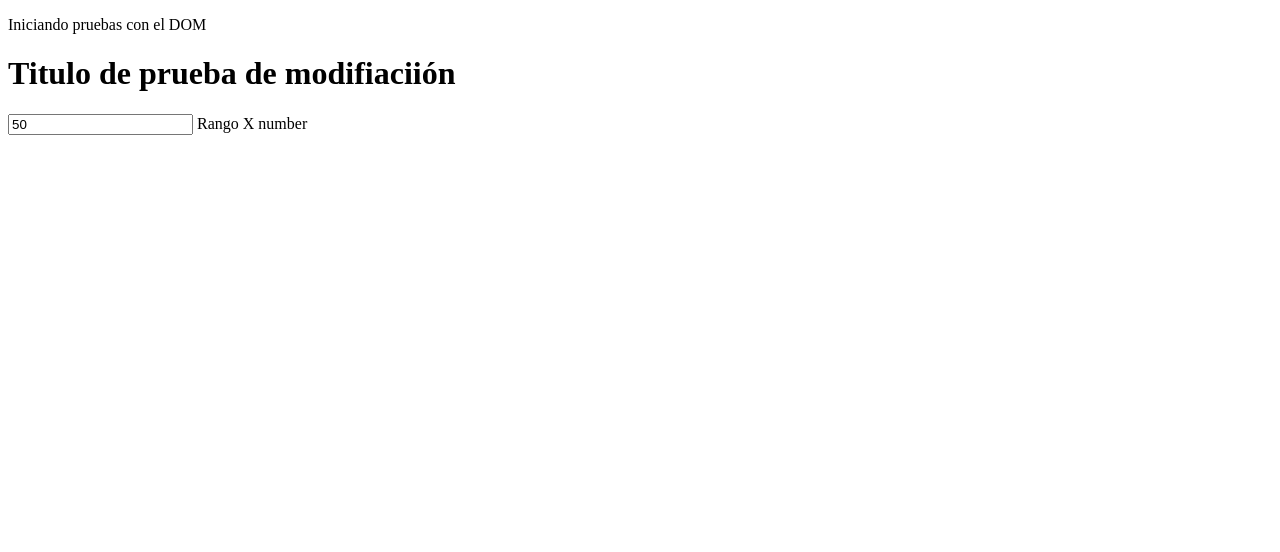
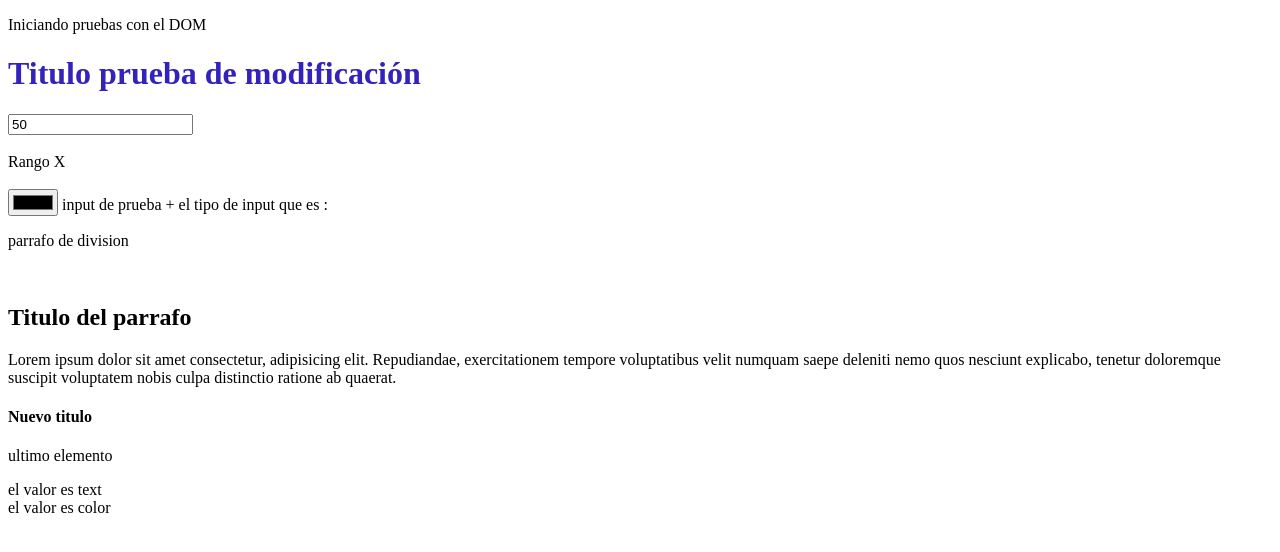
Before and after one commit to olimaher/Javascript-Inicios, a plain HTML site: page ejemplo_dom.html in a window 1280 px wide. Drawn offline with Linux system fonts and the light colour scheme.

Commit message:
utilidades de elementos

```diff
--- a/ejemplo_dom.html
+++ b/ejemplo_dom.html
@@ -11,11 +11,29 @@
             Iniciando pruebas con el DOM
     </p>
 
-    <h1> Titulo de prueba de modifiaciión</h1>
+    <h1 class="titulo"> Titulo prueba de modificación</h1>
 
 
-    <input type="range" class="salida">
-    <label for=""> Rango X</label>
+    <input type="range" class="salida"><br><br>
+    <label for=""> Rango X</label><br><br>
+
+
+    <input type="text" class="atri">
+    <label for=""> input de prueba + el tipo de input que es : </label>
+
+
+    <p>parrafo de division</p> <br>
+
+   <div class="contenedor">
+
+    <h2>Titulo del parrafo</h2>
+    <p>Lorem ipsum dolor sit amet consectetur, adipisicing elit. Repudiandae, exercitationem tempore voluptatibus velit numquam saepe deleniti nemo quos nesciunt explicabo, tenetur doloremque suscipit voluptatem nobis culpa distinctio ratione ab quaerat.</p>
+    <h4>Nuevo titulo</h4>
+    <p> ultimo elemento</p>
+
+   </div>
+
+
 
     <script src="jsfiles/uso_dom.js"></script>
 </body>
--- a/jsfiles/uso_dom.js
+++ b/jsfiles/uso_dom.js
@@ -6,9 +6,81 @@ let div = document.querySelector(".division");
 let elemento = document.querySelector(".salida");
 
 // modificar el valor del atributo type o cualquier otro atributo
-elemento.setAttribute("type", "number");
+elemento.setAttribute("type", "text");
 
 valor = elemento.getAttribute("type");
-document.write(valor);
+document.write("el valor es " + valor +"<br>");
 
 // removeAttribute sirve para eliinar el atributo no el valor.
+
+// MODIFICANDO VALORES DE ATRIBUTOS GLOBALES CON JS
+
+let titulo = document.querySelector(".titulo");
+
+titulo.setAttribute("contentEditable", "true");
+
+// hidden : es un atributo para que sea visual o no.... si esta definido lo podemos modificar o remover , sino , simplemente deja de ser
+// visual el elemento sea false o true
+
+
+// ESTO SE PUEDE HACER CON TODOS LOS QUE HAY.
+
+/* Atributos que podemos modificar directamente:
+
+className
+value
+type
+accept
+form
+minlength
+placeholder
+required
+ */
+
+let pruebaAtri = document.querySelector(".atri");
+
+pruebaAtri.type = "color";
+
+valorDos = pruebaAtri.getAttribute("type");
+document.write("el valor es " + valorDos);
+
+// atributo style es un elemento global tambien.
+titulo.style.color = "#32b";
+titulo.style.fontSize = "2em";
+
+            // classList y metodos para agregar o modificar a las clases-
+
+/* add
+remove
+irem
+contains
+replace
+toggle === esta es quizas la mas interesante = si la tiene la elimina y si no la tiene la agrega. se puede acompañar de un false o true.
+ */
+
+            // Obtencion y modificacion de elementos
+
+/* texContent == este muestra todo el contenido de texto de un elemento
+innerHTML == muestra el contendio HTML es decir el codigo sin el contenido de texto|
+outerHTML == Este muestra el contenido HTML mas el contenido de texto que tiene el elemento.
+ */
+
+//-----------CREANDO ELEMENTOS--------------- */
+
+let contenedor = document.querySelector(".contenedor");
+
+let item = document.createElement("ELEMENTO")
+
+let primerHijo = contenedor.firstElementChild;
+console.log(primerHijo);
+let ultimoHijo = contenedor.lastElementChild;
+console.log(ultimoHijo);
+//Esto me devuelve todas las etiquetas HTML sin los espacios que se marcan como texto.
+let todosHijos = contenedor.children;
+console.log(todosHijos);
+
+// vamos a reccorre la coleccion de objetos
+
+for (hijo of todosHijos) {
+    console.log(hijo);
+ }
```
